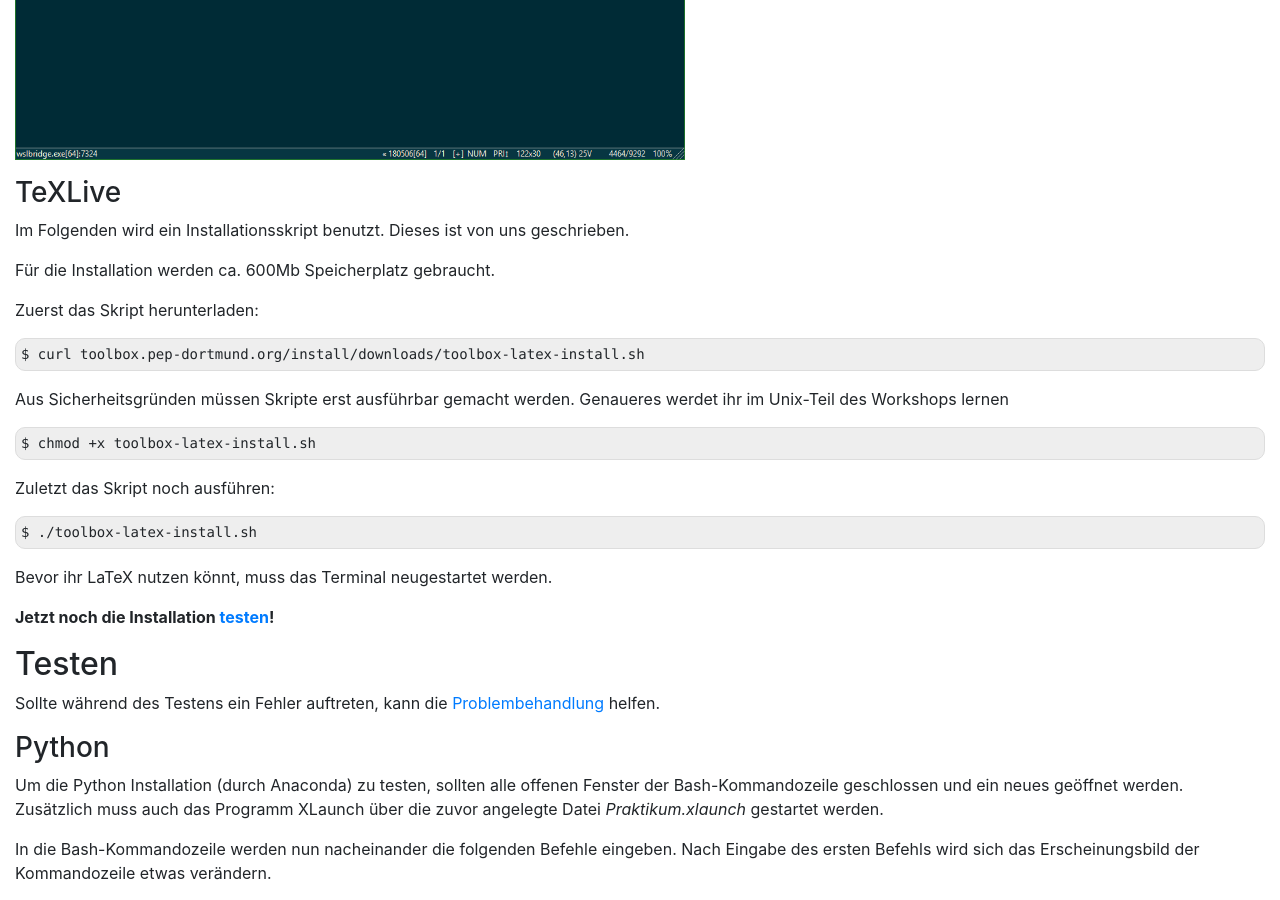
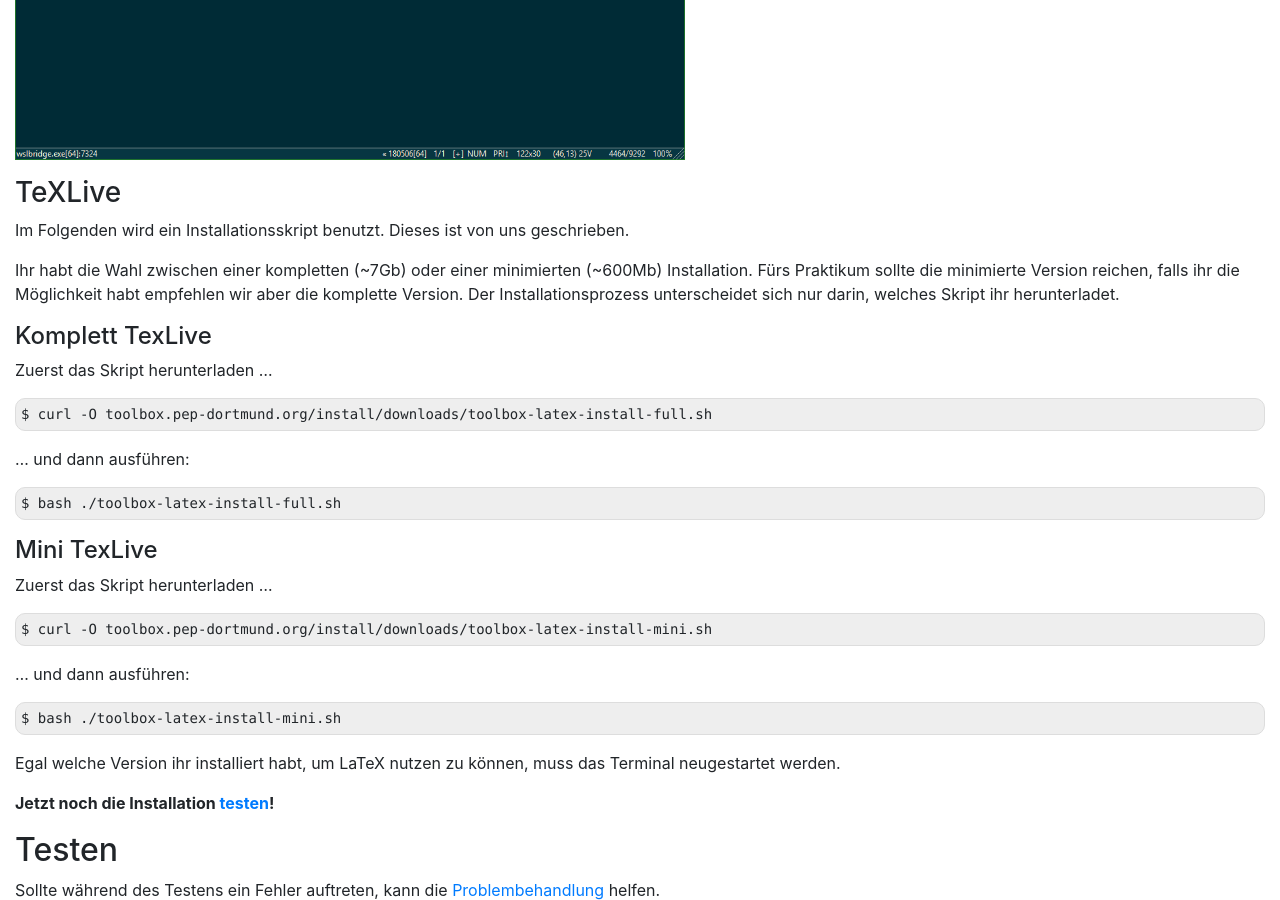
Before and after one commit to pep-dortmund/homepage-toolbox, a Jekyll site: the page built from install/windows.md, in a window 1280 px wide and 900 px high, scrolled down 29398 px. Built offline with Jekyll 4.4.1, drawn with Linux system fonts in a browser that asks for light colours.

Commit message:
give choice between mini and full version

````diff
--- a/install/windows.md
+++ b/install/windows.md
@@ -591,23 +591,35 @@
 
 Im Folgenden wird ein Installationsskript benutzt. Dieses ist von uns geschrieben.
 
-Für die Installation werden ca. 600Mb Speicherplatz gebraucht.
+Ihr habt die Wahl zwischen einer kompletten (~7Gb) oder einer minimierten (~600Mb) Installation.
+Fürs Praktikum sollte die minimierte Version reichen, falls ihr die Möglichkeit habt empfehlen wir aber die komplette Version.
+Der Installationsprozess unterscheidet sich nur darin, welches Skript ihr herunterladet.
 
-Zuerst das Skript herunterladen:
+#### Komplett TexLive
+
+Zuerst das Skript herunterladen ...
 
 ```
-$ curl toolbox.pep-dortmund.org/install/downloads/toolbox-latex-install.sh
+$ curl -O toolbox.pep-dortmund.org/install/downloads/toolbox-latex-install-full.sh
 ```
-Aus Sicherheitsgründen müssen Skripte erst ausführbar gemacht werden. Genaueres werdet ihr im Unix-Teil  des Workshops lernen
- ```
-$ chmod +x toolbox-latex-install.sh
+... und dann ausführen:
 ```
-Zuletzt das Skript noch ausführen:
-```
-$ ./toolbox-latex-install.sh
+$ bash ./toolbox-latex-install-full.sh
 ```
 
-Bevor ihr LaTeX nutzen könnt, muss das Terminal neugestartet werden.
+#### Mini TexLive
+
+Zuerst das Skript herunterladen ...
+
+```
+$ curl -O toolbox.pep-dortmund.org/install/downloads/toolbox-latex-install-mini.sh
+```
+... und dann ausführen:
+```
+$ bash ./toolbox-latex-install-mini.sh
+```
+
+Egal welche Version ihr installiert habt, um LaTeX nutzen zu können, muss das Terminal neugestartet werden.
 
 __Jetzt noch die Installation [testen](#test)!__
 
````
Also changed, not shown: install/linux.md (+20 -4 lines), 3 other files.
